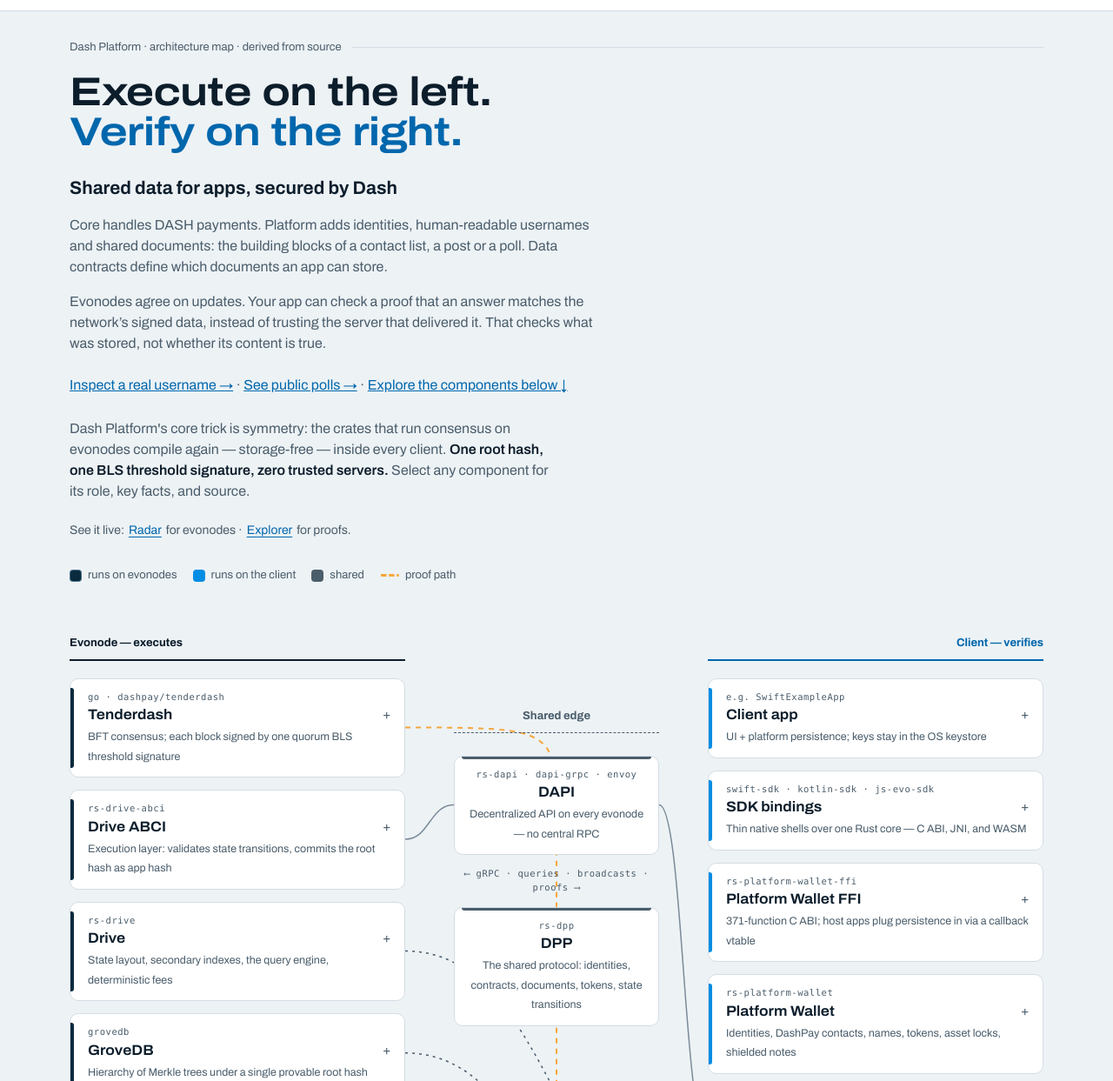
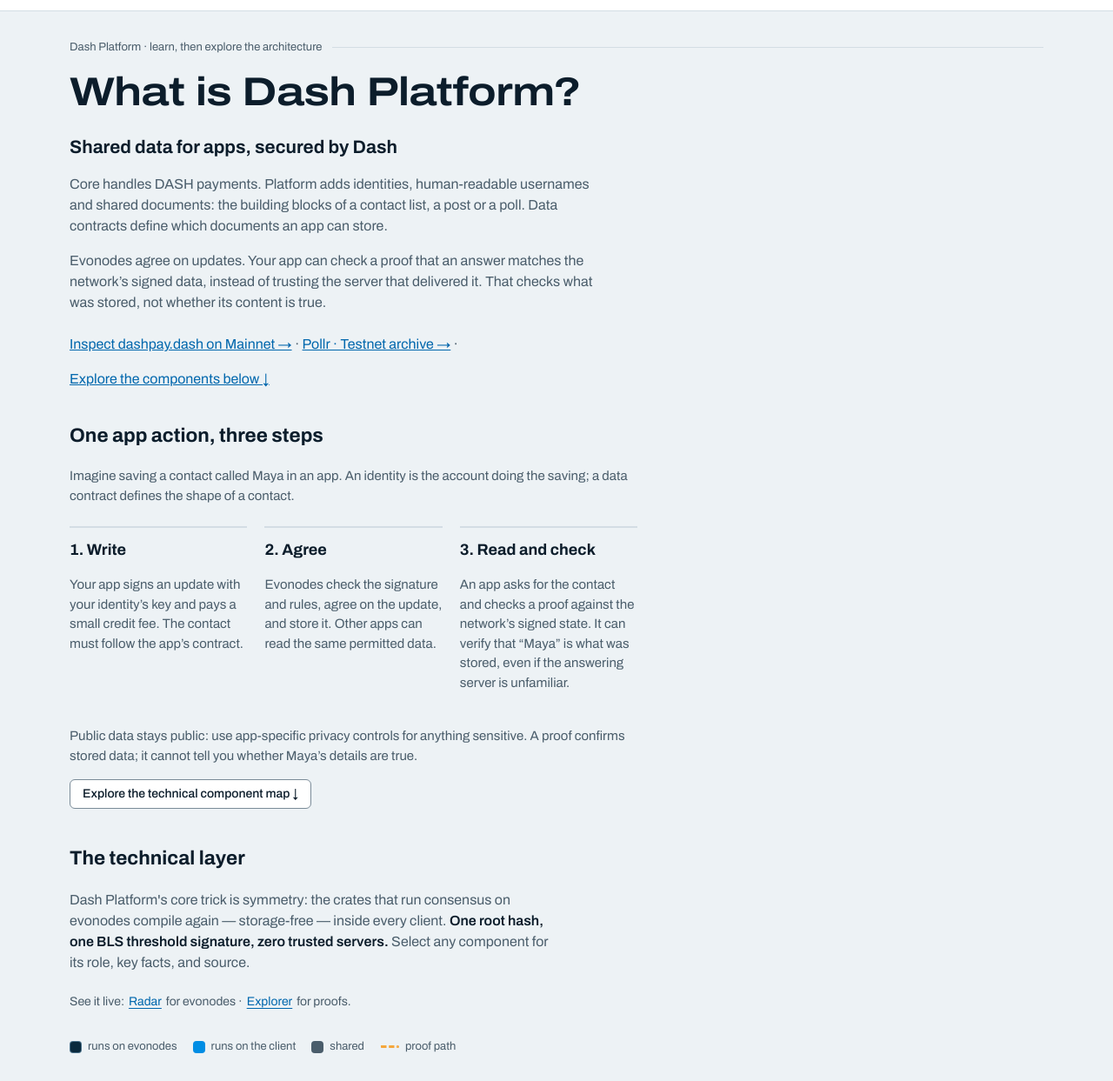
Before and after one commit to PastaPastaPasta/dash-platform-architecture, a plain HTML site: page index.html in a window 1280 px wide. Shown: the part 40-1283 px from the top of the page at 87% size. Drawn offline with Linux system fonts and the light colour scheme.

Commit message:
feat(learn): explain Platform through a concrete app walkthrough

```diff
--- a/architecture.css
+++ b/architecture.css
@@ -440,3 +440,12 @@ body.details-open{overflow:hidden}
 .mobile-comparison,.stack-switch{display:none}
 .col{scroll-margin-top:76px}
 @media(max-width:899px){.desktop-comparison{display:none}.mobile-comparison{display:block}.stack-switch{display:flex;flex-wrap:wrap;gap:8px;margin-bottom:14px}.stack-switch a{display:inline-flex;align-items:center;min-height:42px;padding:8px 12px;border:1px solid var(--dh-line-2);border-radius:var(--dh-r2);background:var(--dh-surface)}.stack-guide{color:var(--dh-ink-2);margin:0 0 24px}}
+
+.walkthrough { margin: 28px 0 40px; max-width: 76ch; }
+.walkthrough ol { display: grid; grid-template-columns: repeat(3,minmax(0,1fr)); gap: 20px; list-style: none; padding: 0; margin: 24px 0; }
+.walkthrough li { border-top: 2px solid var(--dh-line); padding-top: 12px; }
+.walkthrough h3 { margin: 0 0 8px; font-size: 18px; }
+.walkthrough p { color: var(--dh-ink-2); }
+.walkthrough > p + p { margin-top: 16px; }
+.technical-title { margin-top: 32px; }
+@media(max-width:640px) { .walkthrough ol { grid-template-columns: 1fr; gap: 16px; } }
--- a/index.html
+++ b/index.html
@@ -21,14 +21,26 @@
 <a class="skip" href="#board">Skip to the component map</a>
 <dashhq-bar product="arch" sticky></dashhq-bar>
 <header class="masthead">
-  <div class="eyebrow">Dash Platform · architecture map · derived from source</div>
-  <h1><span class="desktop-comparison"><span class="execute">Execute on the left.</span><br><span class="verify">Verify on the right.</span></span><span class="mobile-comparison">Evonodes execute.<br>Clients verify.</span></h1>
+  <div class="eyebrow">Dash Platform · learn, then explore the architecture</div>
+  <h1>What is Dash Platform?</h1>
   <section class="platform-intro" aria-label="Platform in plain language">
     <h2>Shared data for apps, secured by Dash</h2>
     <p>Core handles DASH payments. Platform adds identities, human-readable usernames and shared documents: the building blocks of a contact list, a post or a poll. Data contracts define which documents an app can store.</p>
     <p>Evonodes agree on updates. Your app can check a proof that an answer matches the network’s signed data, instead of trusting the server that delivered it. That checks what was stored, not whether its content is true.</p>
-    <p><a href="https://explorer.dashhq.org/dpns?name=pasta" data-family="explorer" data-path="/dpns?name=pasta">Inspect a real username →</a> · <a href="https://pollr.dashhq.org/" data-family="pollr" data-path="/">See public polls →</a> · <a href="#board">Explore the components below ↓</a></p>
+    <p><a href="https://explorer.dashhq.org/dpns/?name=dashpay.dash&amp;network=mainnet" data-family="explorer" data-path="/dpns/?name=dashpay.dash" data-network="mainnet">Inspect dashpay.dash on Mainnet →</a> · <a href="https://pollr.dashhq.org/" data-family="pollr" data-path="/" data-network="testnet">Pollr · Testnet archive →</a> · <a href="#board">Explore the components below ↓</a></p>
   </section>
+  <section class="walkthrough" aria-labelledby="walkthrough-title">
+    <h2 id="walkthrough-title">One app action, three steps</h2>
+    <p>Imagine saving a contact called Maya in an app. An identity is the account doing the saving; a data contract defines the shape of a contact.</p>
+    <ol>
+      <li><h3>1. Write</h3><p>Your app signs an update with your identity’s key and pays a small credit fee. The contact must follow the app’s contract.</p></li>
+      <li><h3>2. Agree</h3><p>Evonodes check the signature and rules, agree on the update, and store it. Other apps can read the same permitted data.</p></li>
+      <li><h3>3. Read and check</h3><p>An app asks for the contact and checks a proof against the network’s signed state. It can verify that “Maya” is what was stored, even if the answering server is unfamiliar.</p></li>
+    </ol>
+    <p>Public data stays public: use app-specific privacy controls for anything sensitive. A proof confirms stored data; it cannot tell you whether Maya’s details are true.</p>
+    <p><a class="dh-btn" href="#board">Explore the technical component map ↓</a></p>
+  </section>
+  <h2 class="technical-title">The technical layer</h2>
   <p class="sub">Dash Platform's core trick is symmetry: the crates that run consensus on evonodes compile again — storage-free — inside every client. <strong>One root hash, one BLS threshold signature, zero trusted servers.</strong> Select any component for its role, key facts, and source.</p>
   <p class="live">See it live: <a href="https://radar.dashhq.org/" data-family="radar" data-path="/">Radar</a> for evonodes · <a href="https://explorer.dashhq.org/" data-family="explorer" data-path="/">Explorer</a> for proofs.</p>
   <div class="legend">
```
